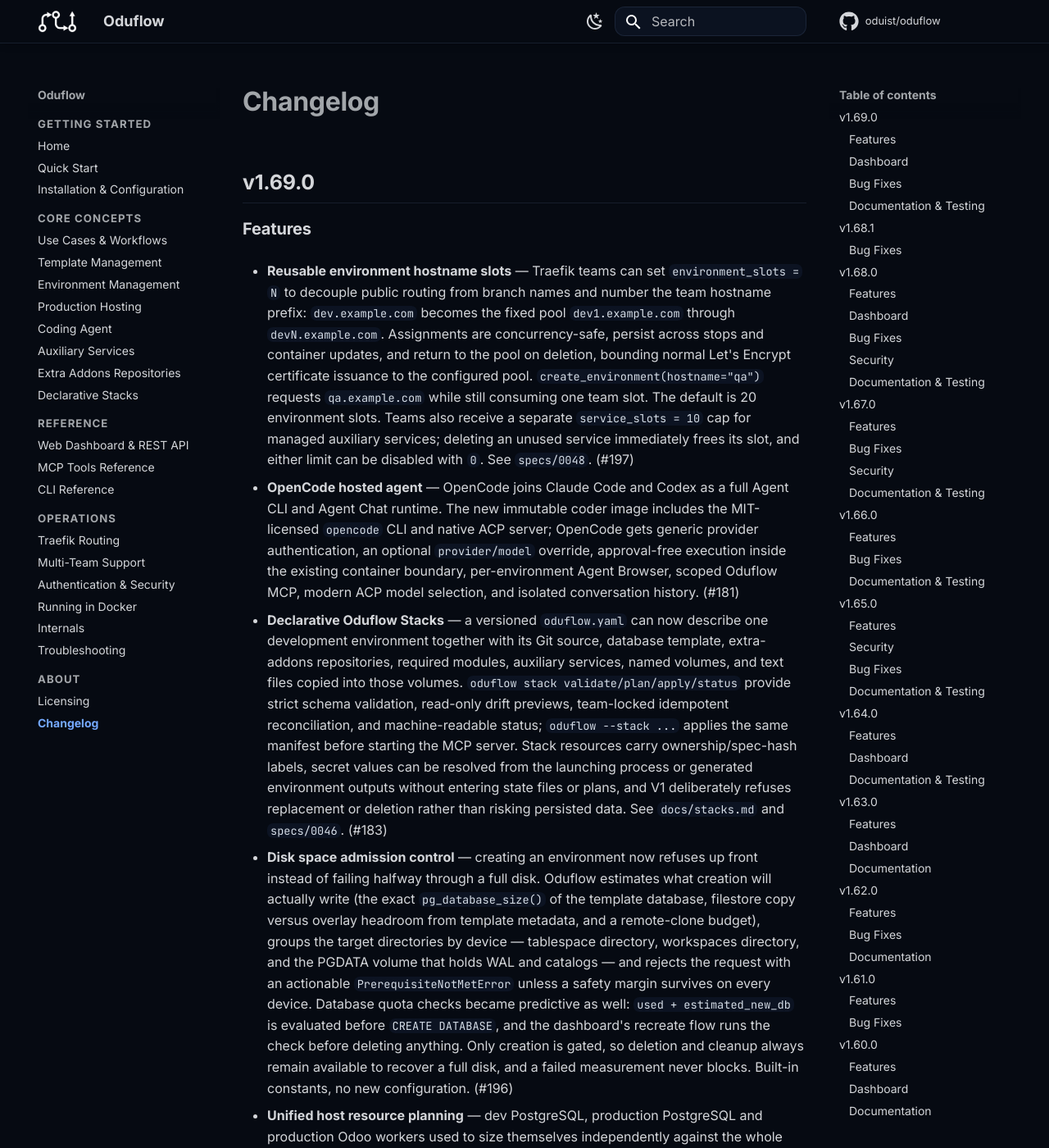
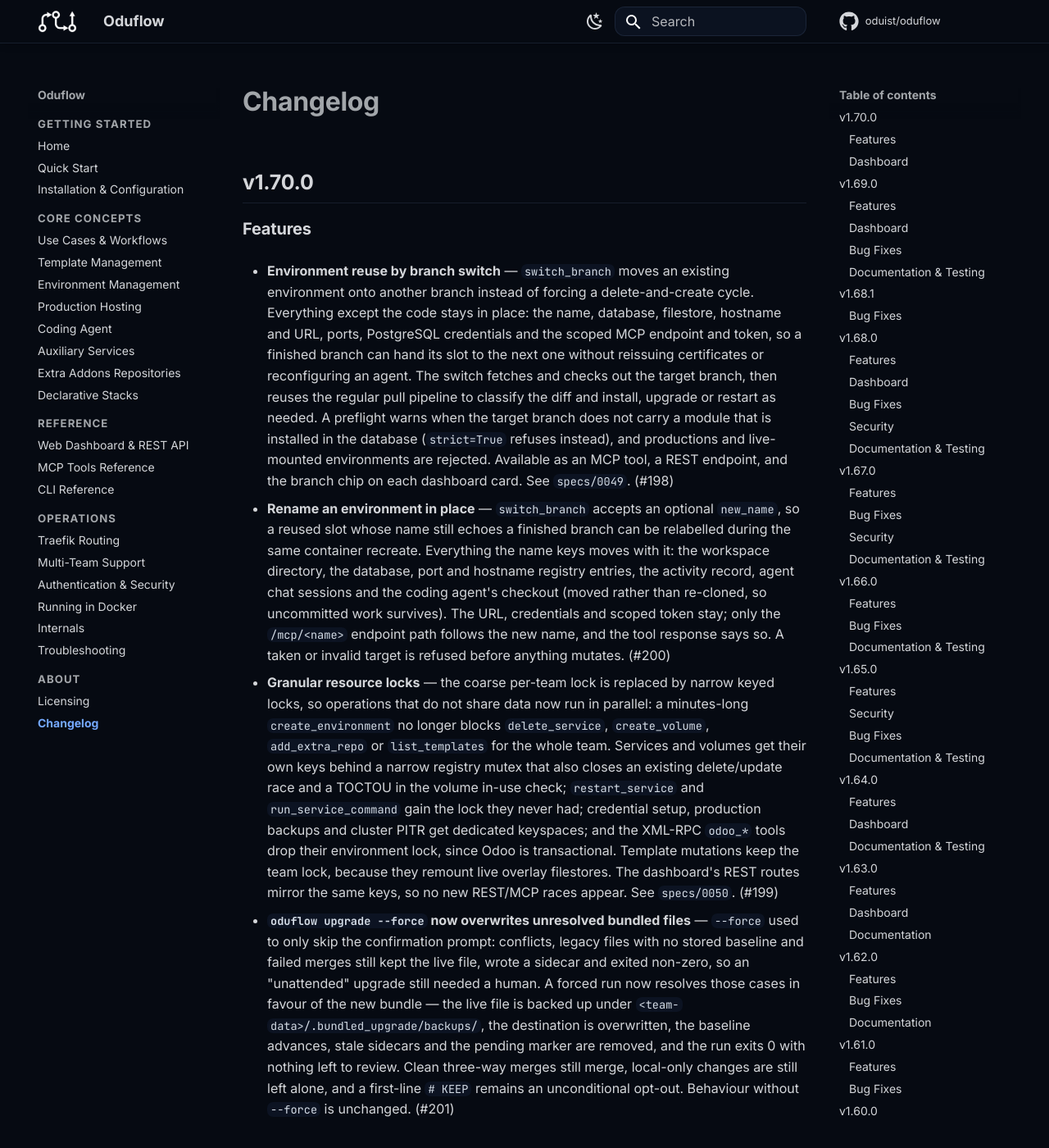
Before and after one commit to oduist/oduflow, an MkDocs documentation site: the page built from docs/changelog.md, in a window 1280 px wide and 1400 px high. Shown: the whole window at 82% size. Built offline with MkDocs 1.6.1 and Material for MkDocs 9.7.7, drawn with Linux system fonts in a browser that asks for light colours; comment, search, counter and statistics services are not loaded; some of the changed text lies outside the part shown.

Commit message:
Release v1.70.0

```diff
--- a/docs/changelog.md
+++ b/docs/changelog.md
@@ -1,4 +1,65 @@
 # Changelog
+
+## v1.70.0
+
+### Features
+
+- **Environment reuse by branch switch** — `switch_branch` moves an existing
+  environment onto another branch instead of forcing a delete-and-create cycle.
+  Everything except the code stays in place: the name, database, filestore,
+  hostname and URL, ports, PostgreSQL credentials and the scoped MCP endpoint
+  and token, so a finished branch can hand its slot to the next one without
+  reissuing certificates or reconfiguring an agent. The switch fetches and
+  checks out the target branch, then reuses the regular pull pipeline to
+  classify the diff and install, upgrade or restart as needed. A preflight
+  warns when the target branch does not carry a module that is installed in the
+  database (`strict=True` refuses instead), and productions and live-mounted
+  environments are rejected. Available as an MCP tool, a REST endpoint, and the
+  branch chip on each dashboard card. See `specs/0049`. (#198)
+
+- **Rename an environment in place** — `switch_branch` accepts an optional
+  `new_name`, so a reused slot whose name still echoes a finished branch can be
+  relabelled during the same container recreate. Everything the name keys moves
+  with it: the workspace directory, the database, port and hostname registry
+  entries, the activity record, agent chat sessions and the coding agent's
+  checkout (moved rather than re-cloned, so uncommitted work survives). The URL,
+  credentials and scoped token stay; only the `/mcp/<name>` endpoint path
+  follows the new name, and the tool response says so. A taken or invalid target
+  is refused before anything mutates. (#200)
+
+- **Granular resource locks** — the coarse per-team lock is replaced by narrow
+  keyed locks, so operations that do not share data now run in parallel: a
+  minutes-long `create_environment` no longer blocks `delete_service`,
+  `create_volume`, `add_extra_repo` or `list_templates` for the whole team.
+  Services and volumes get their own keys behind a narrow registry mutex that
+  also closes an existing delete/update race and a TOCTOU in the volume in-use
+  check; `restart_service` and `run_service_command` gain the lock they never
+  had; credential setup, production backups and cluster PITR get dedicated
+  keyspaces; and the XML-RPC `odoo_*` tools drop their environment lock, since
+  Odoo is transactional. Template mutations keep the team lock, because they
+  remount live overlay filestores. The dashboard's REST routes mirror the same
+  keys, so no new REST/MCP races appear. See `specs/0050`. (#199)
+
+- **`oduflow upgrade --force` now overwrites unresolved bundled files** —
+  `--force` used to only skip the confirmation prompt: conflicts, legacy files
+  with no stored baseline and failed merges still kept the live file, wrote a
+  sidecar and exited non-zero, so an "unattended" upgrade still needed a human.
+  A forced run now resolves those cases in favour of the new bundle — the live
+  file is backed up under `<team-data>/.bundled_upgrade/backups/`, the
+  destination is overwritten, the baseline advances, stale sidecars and the
+  pending marker are removed, and the run exits 0 with nothing left to review.
+  Clean three-way merges still merge, local-only changes are still left alone,
+  and a first-line `# KEEP` remains an unconditional opt-out. Behaviour without
+  `--force` is unchanged. (#201)
+
+### Dashboard
+
+- **Import a template from a running Odoo instance** — the dashboard gained a
+  UI-authenticated flow (with a matching REST endpoint) for importing a template
+  straight from a live Odoo server, including optional database autodetection
+  and database-only backups. HTTP sources are allowed but warn that the master
+  password travels without transport encryption; the outbound host safety checks
+  still apply. (#202)
 
 ## v1.69.0
 
--- a/pyproject.toml
+++ b/pyproject.toml
@@ -1,6 +1,6 @@
 [project]
 name = "oduflow"
-version = "1.69.0"
+version = "1.70.0"
 description = "AI-first Odoo development and CI tool with reusable database templates, powered by MCP"
 authors = [
     { name = "Oduist" }
```
